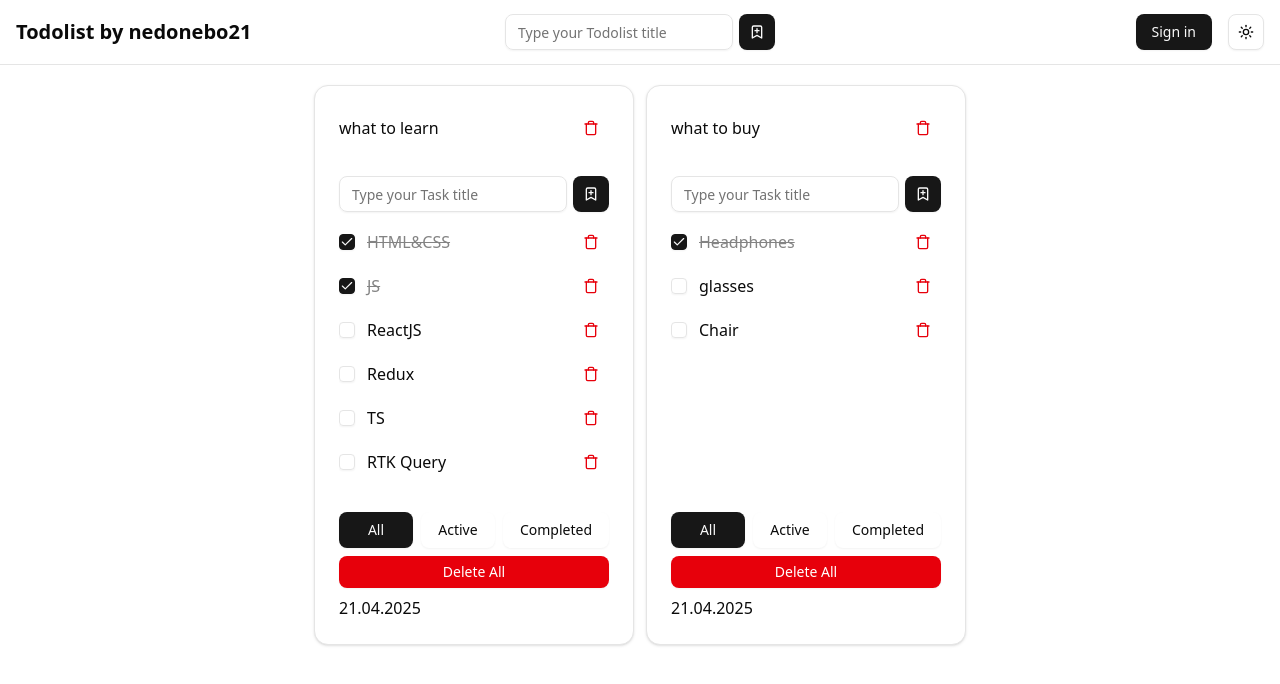
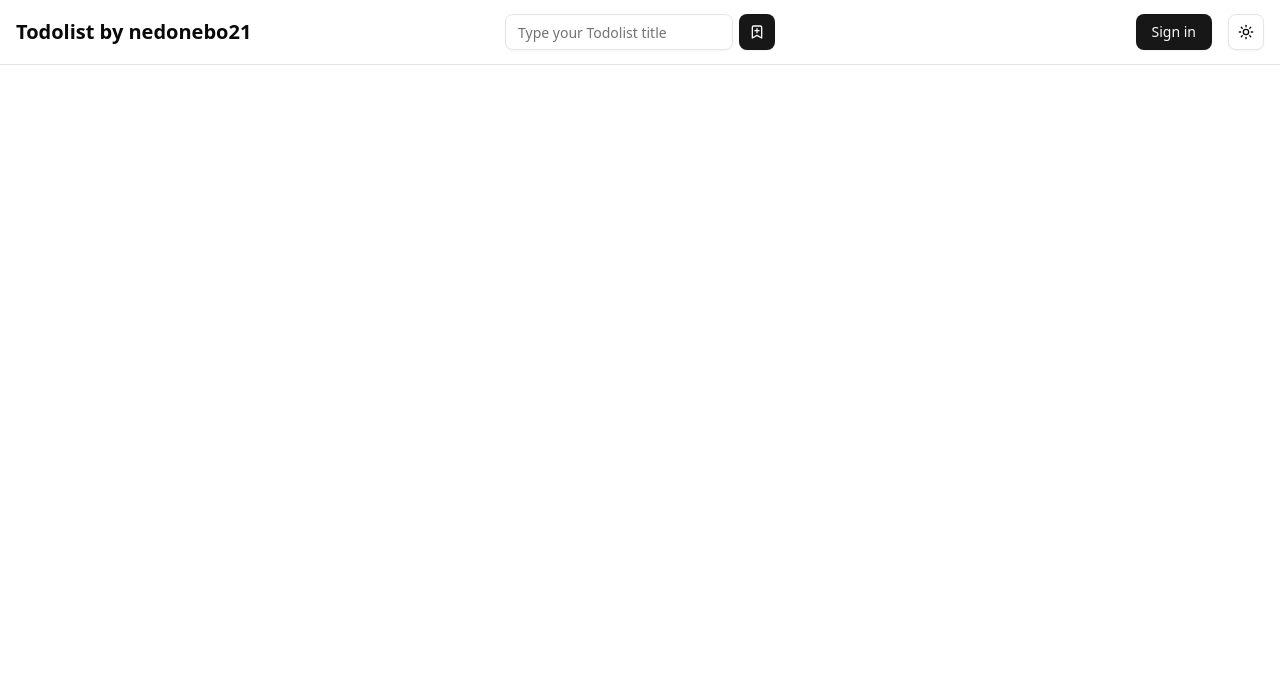
Before and after one commit to nedonebo21/todolist, a React (Vite) app: page / in a window 1280 px wide. Shown: the top 684 px of the page. Built offline with nearby package versions, Linux system fonts and the light colour scheme.

Commit message:
refactor reducers

```diff
--- a/src/app/App.tsx
+++ b/src/app/App.tsx
@@ -1,6 +1,5 @@
 import {TodolistItem} from "../components/todolistitem/todolist-item.tsx";
 import {useReducer} from "react";
-import {v1} from "uuid";
 import {AddItemForm} from "../components/todolistitem/add-item-form/add-item-form.tsx";
 import {
     addTaskAC, addTasksNewTodoAC,
@@ -34,27 +33,8 @@ export type TasksState = Record<string, Task[]>
 export type FilterValues = "all" | "active" | "completed"
 
 export const App = () => {
-    const todoListID1 = v1()
-    const todoListID2 = v1()
-    const [todoLists, dispatchTodoLists] = useReducer(TodolistReducer, [
-        {id: todoListID1, title: "what to learn", filter: "all"},
-        {id: todoListID2, title: "what to buy", filter: "all"},
-    ])
-    const [tasks, dispatchTasks] = useReducer(TasksReducer, {
-        [todoListID1]: [
-            {id: v1(), title: "HTML&CSS", isDone: true},
-            {id: v1(), title: "JS", isDone: true},
-            {id: v1(), title: "ReactJS", isDone: false},
-            {id: v1(), title: "Redux", isDone: false},
-            {id: v1(), title: "TS", isDone: false},
-            {id: v1(), title: "RTK Query", isDone: false},
-        ],
-        [todoListID2]: [
-            {id: v1(), title: "Headphones", isDone: true},
-            {id: v1(), title: "glasses", isDone: false},
-            {id: v1(), title: "Chair", isDone: false},
-        ],
-    })
+    const [todoLists, dispatchTodoLists] = useReducer(TodolistReducer, [])
+    const [tasks, dispatchTasks] = useReducer(TasksReducer, {})
 
     const deleteTask = (payload: { todoListID: string, taskId: string }) => {
         const {todoListID, taskId} = payload
@@ -82,13 +62,13 @@ export const App = () => {
     const removeTodo = (payload: { todoListID: string }) => {
         const {todoListID} = payload
         dispatchTodoLists(deleteTodoAC(todoListID))
+        delete tasks[todoListID]
         dispatchTasks(deleteTasksAfterTodoAC(todoListID))
     }
     const addTodoList = (title: string) => {
-        const newTodoId = v1()
-        const newTodo: TodoListType = {id: newTodoId, title, filter: 'all'}
-        dispatchTodoLists(addTodoAC(newTodo))
-        dispatchTasks(addTasksNewTodoAC(newTodoId))
+        const action = addTodoAC(title)
+        dispatchTodoLists(action)
+        dispatchTasks(addTasksNewTodoAC(action.payload.id))
     }
     const changeTaskTitle = (todolistId: string, taskId: string, title: string) => {
         dispatchTasks(changeTaskTitleAC(todolistId, taskId, title))
--- a/src/reducers/tasks-reducer.ts
+++ b/src/reducers/tasks-reducer.ts
@@ -1,7 +1,9 @@
 import {Task, TasksState} from "../app/App.tsx";
 import {v1} from "uuid";
 
-export const TasksReducer = (state: TasksState, action: ActionsType) => {
+const initialState: TasksState = {}
+
+export const TasksReducer = (state: TasksState = initialState, action: ActionsType): TasksState => {
     switch (action.type) {
         case 'ADD-TASK': {
             const newTitle = action.payload.title
--- a/src/reducers/todolist-reducer.ts
+++ b/src/reducers/todolist-reducer.ts
@@ -1,6 +1,8 @@
 import {FilterValues, TodoListType} from "../app/App.tsx";
+import {v1} from "uuid";
 
-export const TodolistReducer = (state: TodoListType[], action: ActionsType) => {
+let initialState: TodoListType[] = []
+export const TodolistReducer = (state: TodoListType[] = initialState, action: ActionsType): TodoListType[] => {
     switch (action.type) {
         case 'CHANGE-FILTER': {
             const todoListID = action.payload.todolistID
@@ -8,7 +10,7 @@ export const TodolistReducer = (state: TodoListType[], action: ActionsType) => {
             return state.map(el => el.id === todoListID ? {...el, filter} : el)
         }
         case 'ADD-TODO': {
-            const newTodo = action.payload.newTodo
+            const newTodo: TodoListType = {id: action.payload.id, title: action.payload.title, filter: 'all'}
             return [
                 newTodo,
                 ...state
@@ -43,11 +45,9 @@ export const changeFilterAC = (todolistID: string, filter: FilterValues) => ({
 } as const)
 
 type AddTodoACType = ReturnType<typeof addTodoAC>
-export const addTodoAC = (newTodo: TodoListType) => ({
+export const addTodoAC = (title: string) => ({
     type: 'ADD-TODO',
-    payload: {
-        newTodo
-    }
+    payload: {title, id: v1()}
 } as const)
 
 type ChangeTodoTitleACType = ReturnType<typeof changeTodoTitleAC>
```
